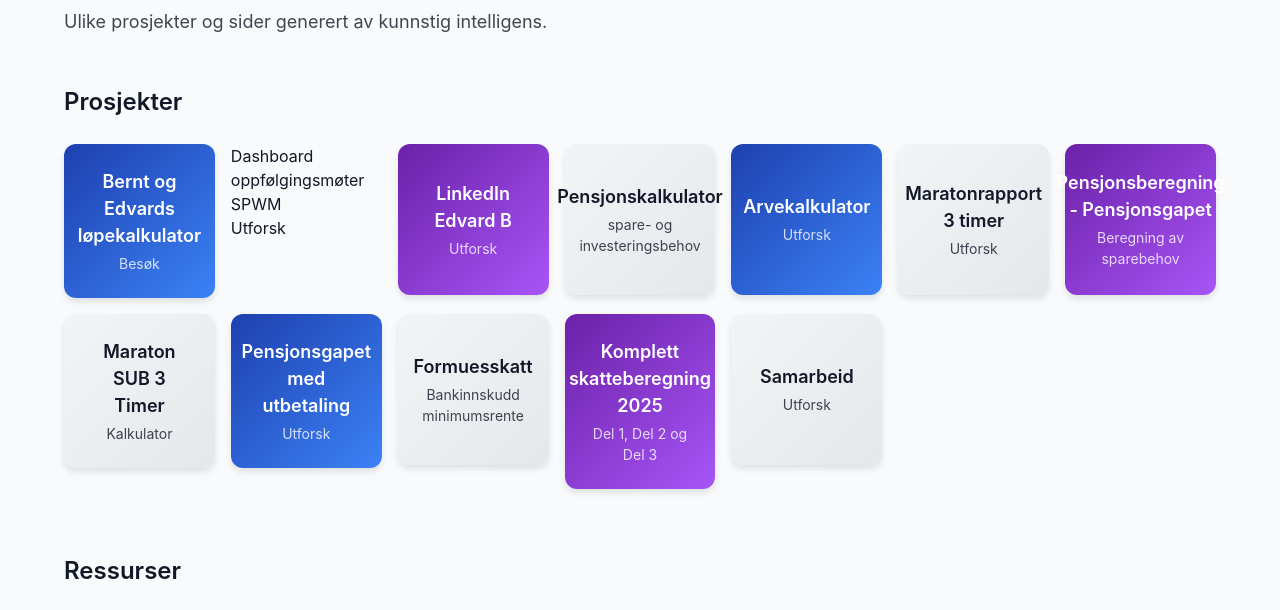
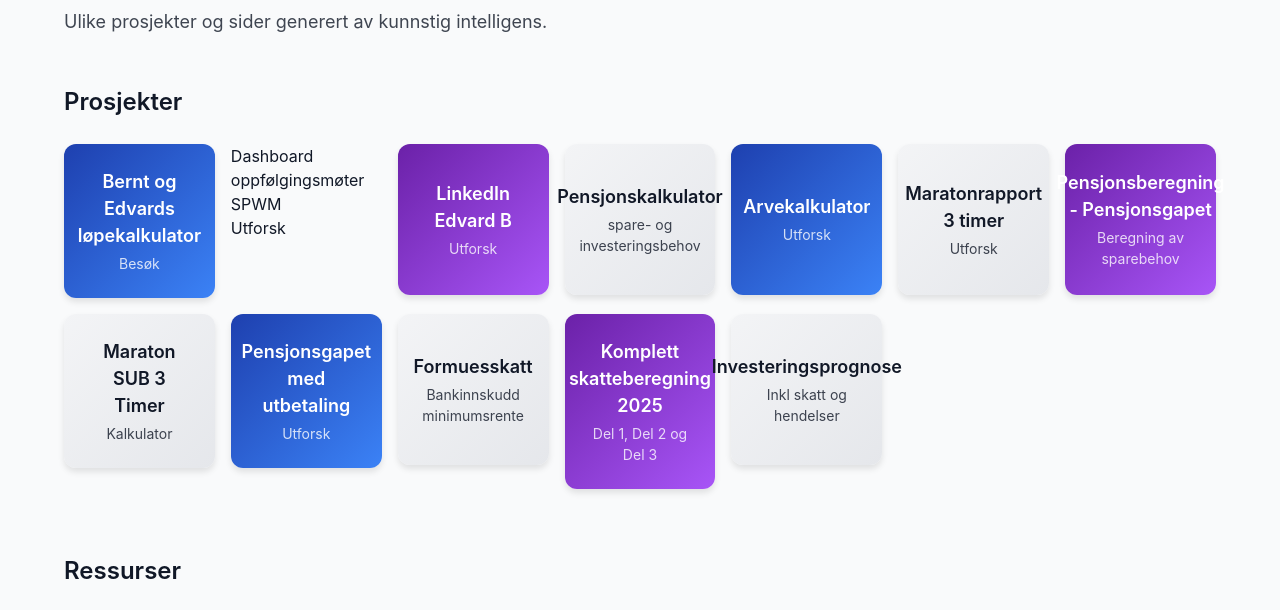
Before and after one commit to Edbro78/dashboard2025.github.io, a plain HTML site: page index.html in a window 1280 px wide. Shown: the part 112-722 px from the top of the page. Drawn offline with nearby package versions, Linux system fonts and the light colour scheme.

Commit message:
Update index.html

```diff
--- a/index.html
+++ b/index.html
@@ -206,9 +206,9 @@
                         <h3>Komplett skatteberegning 2025</h3>
                         <p>Del 1, Del 2 og Del 3</p>
                     </a>
-                    <a href="#" class="gradient-card default">
-                        <h3>Samarbeid</h3>
-                        <p>Utforsk</p>
+                    <a href="https://edbro78.github.io/investeringsprognose.github.io/" class="gradient-card default">
+                        <h3>Investeringsprognose</h3>
+                        <p>Inkl skatt og hendelser</p>
                     </a>
                 </div>
             </section>
```
